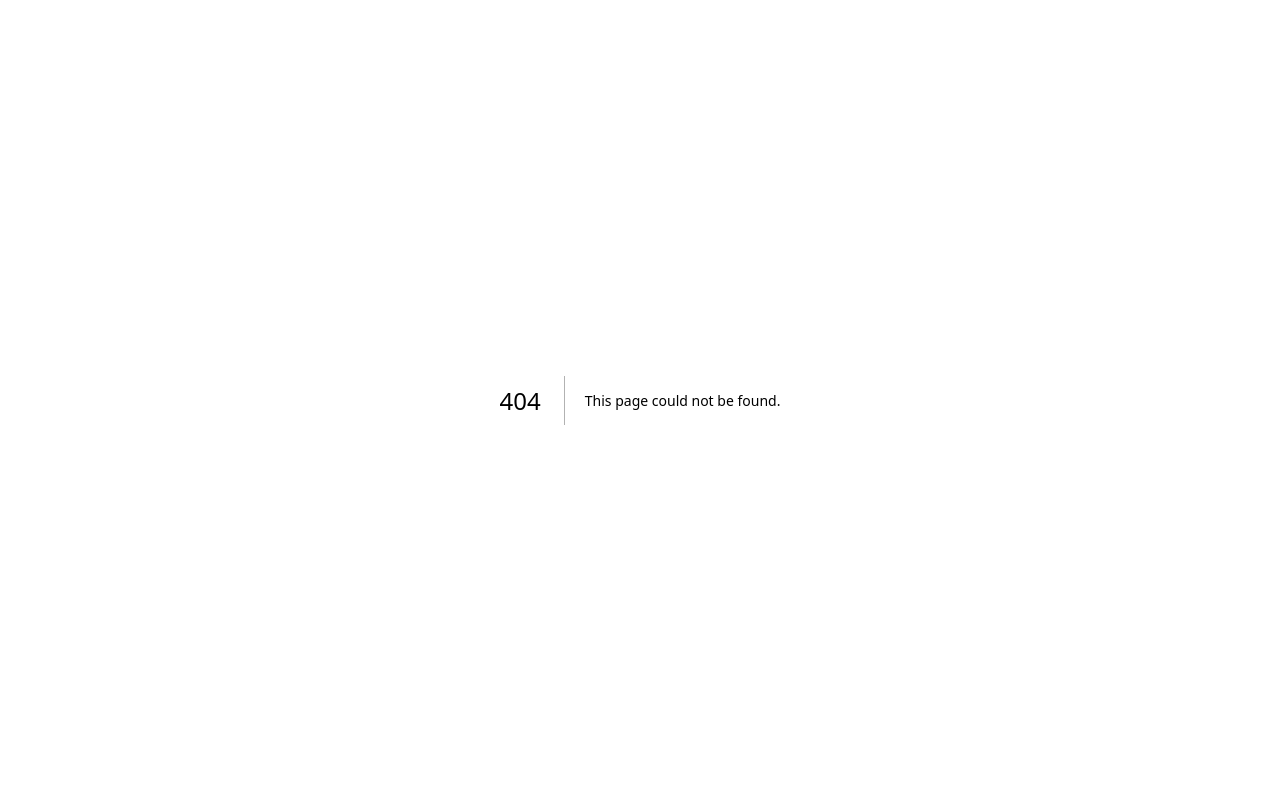
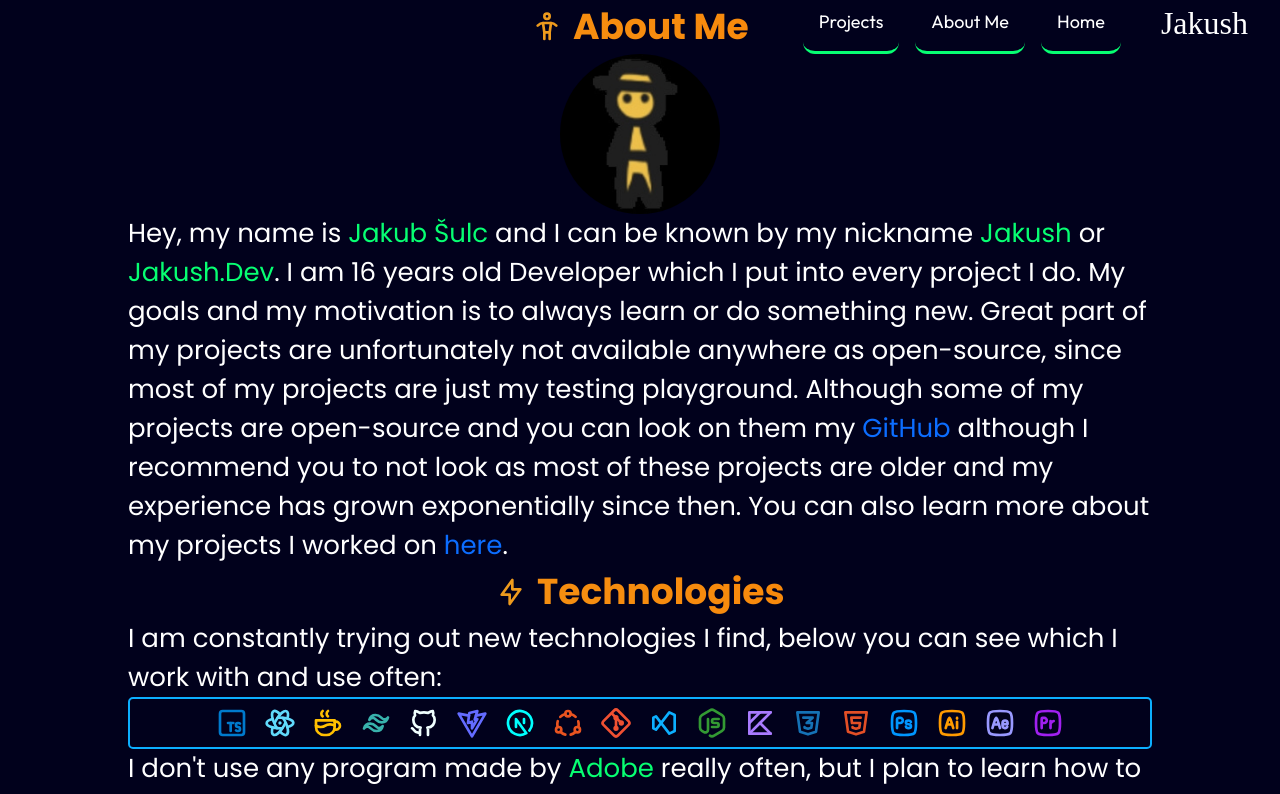
Before and after one commit to Jakush/JakushWebsite, a Next.js app: page /JakushWebsite/about-me in a window 1280 px wide. Before the commit this address had no page. Shown: the top 794 px of the page. Built offline with nearby package versions, Linux system fonts and the light colour scheme; a web font is replaced by a local one.

Commit message:
Trying to fix image not showing & fixed basepath

```diff
--- a/next.config.ts
+++ b/next.config.ts
@@ -1,6 +1,7 @@
 import type { NextConfig } from "next";
 
 const nextConfig: NextConfig = {
+    basePath: "/JakushWebsite/",
     output: "export",
     reactStrictMode: true
 };
--- a/src/app/about-me/page.tsx
+++ b/src/app/about-me/page.tsx
@@ -25,7 +25,7 @@ export default function App() {
                     <IconMan size="32" />
                     <p>About Me</p>
                 </h1>
-                <Image src="/avatar2.jpg" alt="logo" className="logo" width={160} height={160} />
+                <img src="/avatar2.jpg" alt="logo" className="logo" width={160} height={160} />
                 <div className="box">
                     <p>Hey, my name is <span className="special">Jakub Šulc</span> and I can be known by my nickname <span className="special">Jakush</span> or <span className="special">Jakush.Dev</span>.
                         I am 16 years old Developer which I put into every project I do. My goals and my motivation is to
```
